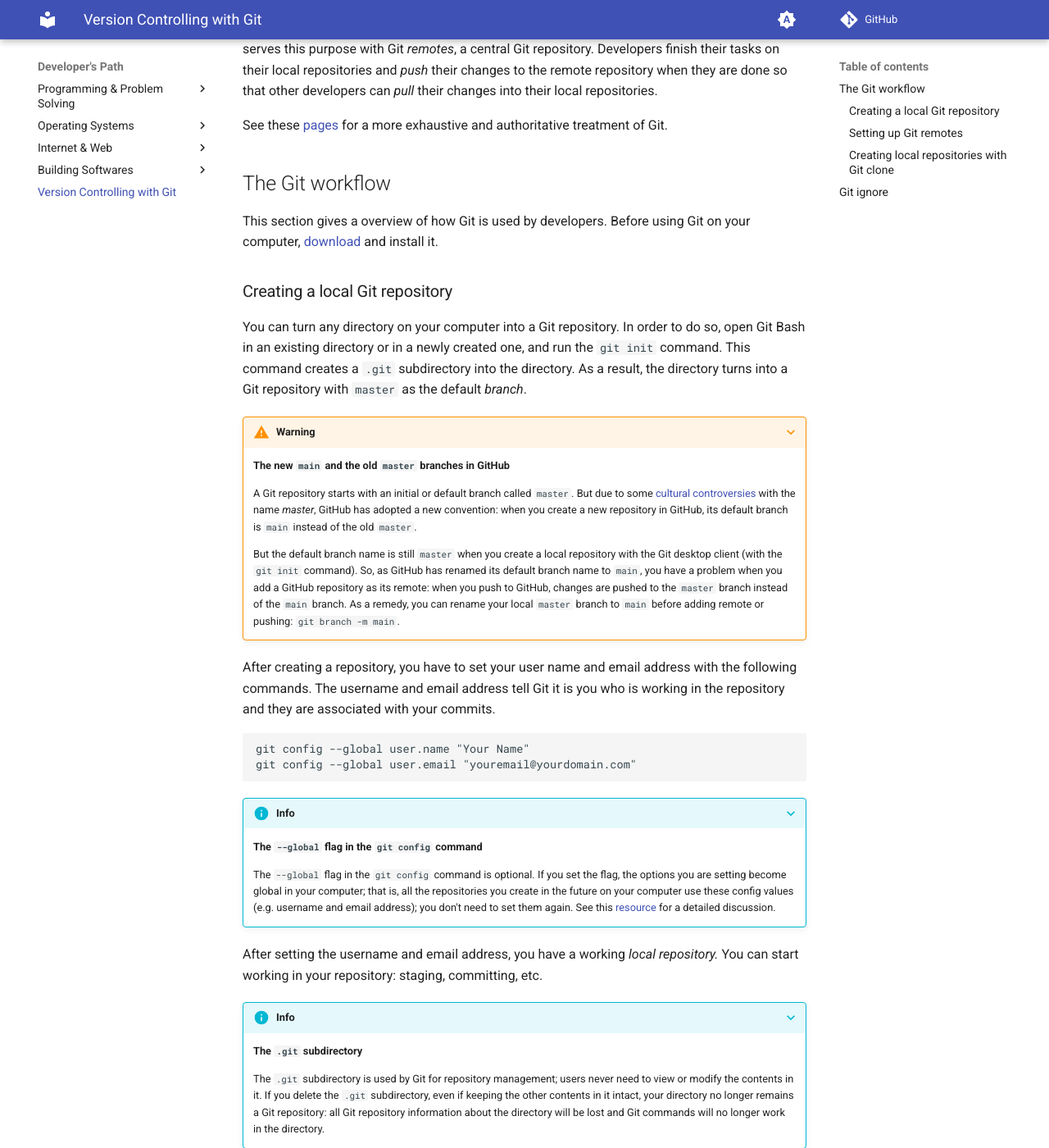
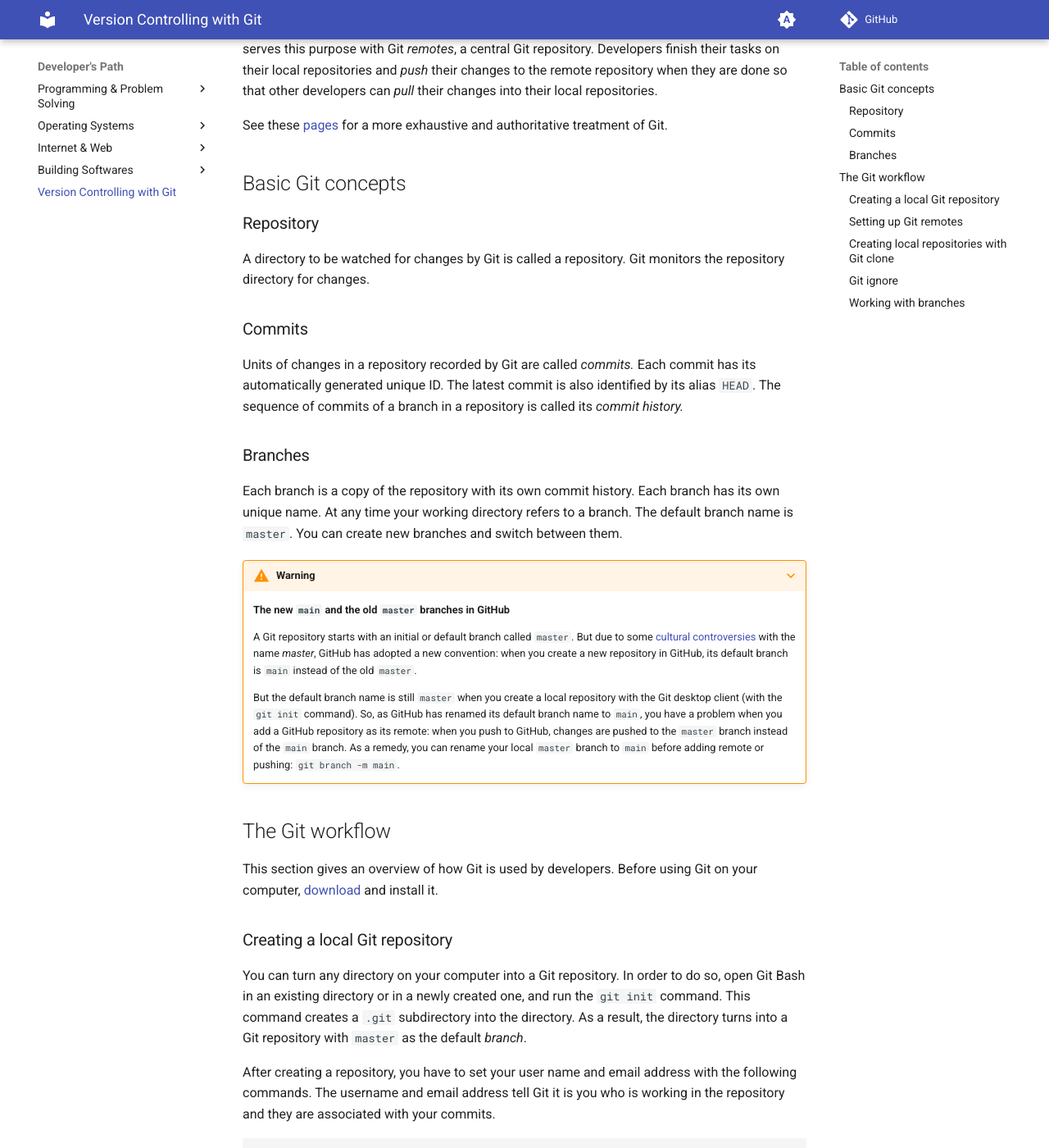
Before and after one commit to gharials/dev-path, an MkDocs documentation site: the page built from docs/vcs-git.md, in a window 1280 px wide and 1400 px high, scrolled down 446 px. Shown: the whole window at 82% size. Built offline with MkDocs 1.6.1 and Material for MkDocs 9.7.7, drawn with Linux system fonts in a browser that asks for light colours; comment, search, counter and statistics services are not loaded; some of the changed text lies outside the part shown.

Commit message:
'vcs-git': - basic git concepts. - working with branches.

```diff
--- a/docs/vcs-git.md
+++ b/docs/vcs-git.md
@@ -8,13 +8,19 @@ Any complex project requires team collaboration. When a team of developers works
 
 See these [pages](https://github.com/git-guides) for a more exhaustive and authoritative treatment of Git.
 
-## The Git workflow
+## Basic Git concepts
 
-This section gives a overview of how Git is used by developers. Before using Git on your computer, [download](https://git-scm.com/downloads) and install it.
+### Repository
 
-### Creating a local Git repository
+A directory to be watched for changes by Git is called a repository. Git monitors the repository directory for changes.
 
-You can turn any directory on your computer into a Git repository. In order to do so, open Git Bash in an existing directory or in a newly created one, and run the `git init` command. This command creates a `.git` subdirectory into the directory. As a result, the directory turns into a Git repository with `master` as the default _branch_.
+### Commits
+
+Units of changes in a repository recorded by Git are called _commits._ Each commit has its automatically generated unique ID. The latest commit is also identified by its alias `HEAD`. The sequence of commits of a branch in a repository is called its _commit history._
+
+### Branches
+
+Each branch is a copy of the repository with its own commit history. Each branch has its own unique name. At any time your working directory refers to a branch. The default branch name is `master`. You can create new branches and switch between them.
 
 ???+ warning
     **The new `main` and the old `master` branches in GitHub**
@@ -22,6 +28,14 @@ You can turn any directory on your computer into a Git repository. In order to d
     A Git repository starts with an initial or default branch called `master`. But due to some [cultural controversies](https://www.theserverside.com/feature/Why-GitHub-renamed-its-master-branch-to-main) with the name _master_, GitHub has adopted a new convention: when you create a new repository in GitHub, its default branch is `main` instead of the old `master`.
 
     But the default branch name is still `master` when you create a local repository with the Git desktop client (with the `git init` command). So, as GitHub has renamed its default branch name to `main`, you have a problem when you add a GitHub repository as its remote: when you push to GitHub, changes are pushed to the `master` branch instead of the `main` branch. As a remedy, you can rename your local `master` branch to `main` before adding remote or pushing: `git branch -m main`.
+
+## The Git workflow
+
+This section gives an overview of how Git is used by developers. Before using Git on your computer, [download](https://git-scm.com/downloads) and install it.
+
+### Creating a local Git repository
+
+You can turn any directory on your computer into a Git repository. In order to do so, open Git Bash in an existing directory or in a newly created one, and run the `git init` command. This command creates a `.git` subdirectory into the directory. As a result, the directory turns into a Git repository with `master` as the default _branch_.
 
 After creating a repository, you have to set your user name and email address with the following commands. The username and email address tell Git it is you who is working in the repository and they are associated with your commits.
 
@@ -69,7 +83,7 @@ This command creates a copy or clone of the remote repository in your computer.
 
 You can use Git clone when you want to work on an existing remote repository created by someone else.
 
-## Git ignore
+### Git ignore
 
 Git continually tracks every file and directories under its repository directory. If a file is already _tracked_ (staged once with the `git add` command), it tracks the _changes_ that took place within it; it treats other files and directories as _untracked_ and assumes they will be tracked eventually.
 
@@ -90,3 +104,9 @@ some-dir/sub-dir/another-file.txt (3)
 4. Ignore all `png` files in the repository.
 
 Consult this [resource](https://www.atlassian.com/git/tutorials/saving-changes/gitignore) for further details on Git ignore.
+
+### Working with branches
+
+A new branch is created with the `git branch <branch-name>` command. A new branch starts from the current commit of the current branch. Therefore, the new branch and its source branch have a common history up to the branch creation commit. Creating a branch is like copying the working directory to a new location and starting to work there. Branches are usually merged back into their source branches eventually.
+
+Switching between different branches is done with the `git checkout <branch-name>` command. Git brings the working directory to the state of the branch you switched to. Conceptually, it is like Git keeps copies of the repository in branches, and when you switch branches, it brings the copy of the branch you switched to into the working directory.
```
